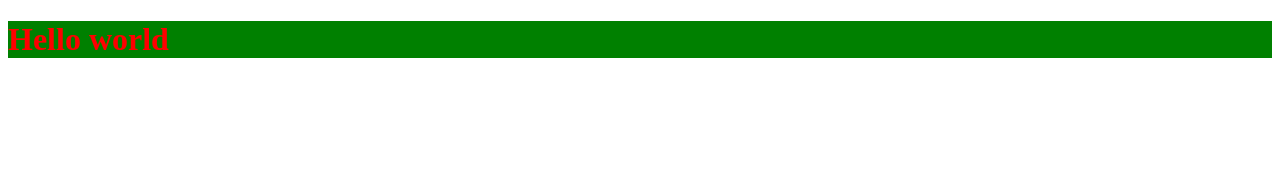
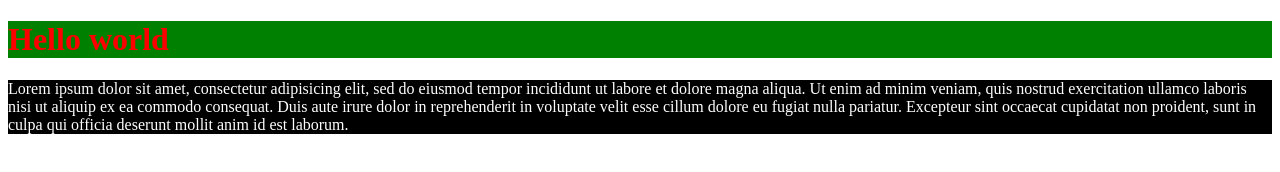
Before and after one commit to bashar61584/demo, a plain HTML site: page index.html in a window 1280 px wide. Drawn offline with Linux system fonts and the light colour scheme.

Commit message:
add ne file

```diff
--- a/index.html
+++ b/index.html
@@ -8,6 +8,14 @@
 </head>
 <body>
 	<h1>Hello world </h1>
+	<p>
+		Lorem ipsum dolor sit amet, consectetur adipisicing elit, sed do eiusmod
+		tempor incididunt ut labore et dolore magna aliqua. Ut enim ad minim veniam,
+		quis nostrud exercitation ullamco laboris nisi ut aliquip ex ea commodo
+		consequat. Duis aute irure dolor in reprehenderit in voluptate velit esse
+		cillum dolore eu fugiat nulla pariatur. Excepteur sint occaecat cupidatat non
+		proident, sunt in culpa qui officia deserunt mollit anim id est laborum.
+	</p>
 
 </body>
 </html>
--- a/style.css
+++ b/style.css
@@ -2,3 +2,7 @@ h1{
 	color: red;
 	background-color : green;
 }
+p {
+	color: white ;
+	background-color: black;
+}
```
